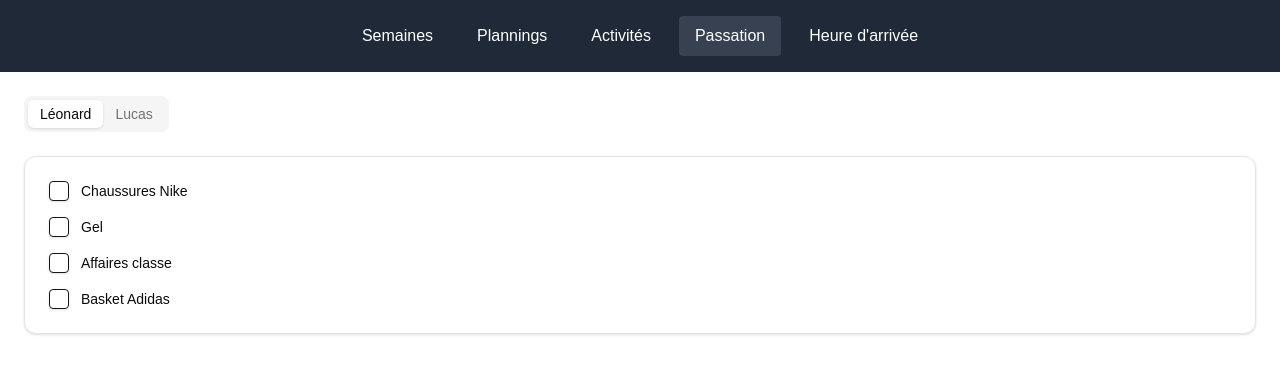
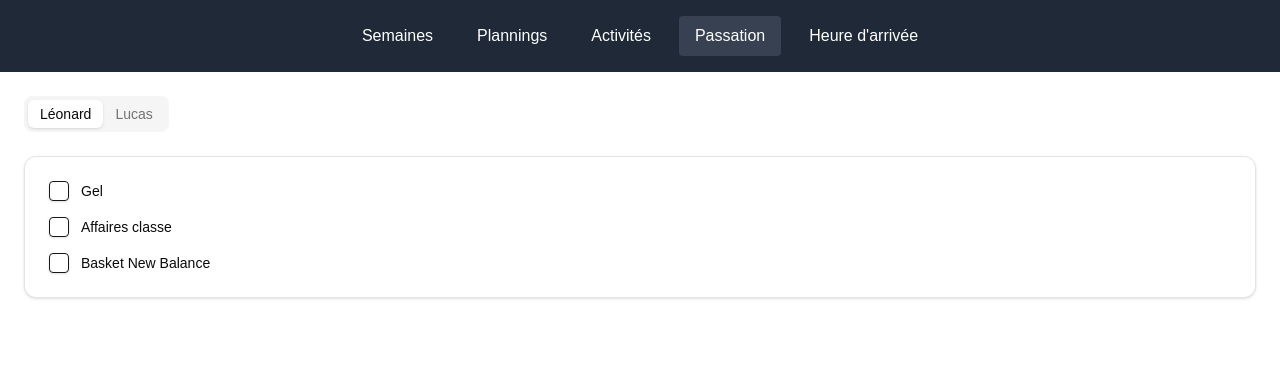
Before and after one commit to decuyperanthony/calendar-du-duck, a Next.js app: page /passation in a window 1280 px wide. Shown: the top 374 px of the page. Built offline with nearby package versions, Linux system fonts and the light colour scheme.

Commit message:
fix: update passation items for each child (#6)
- Leonard: gel, class items, new balance sneakers
- Lucas: nike shoes, class items
- Remove unused translations (basket-adidas, football-gear)

```diff
--- a/app/passation/page.tsx
+++ b/app/passation/page.tsx
@@ -9,17 +9,14 @@ const Page = () => {
   const t = useScoped18n("passation");
 
   const leonardItems = [
-    t("items.nike-shoes"),
     t("items.gel"),
     t("items.class-items"),
-    t("items.basket-adidas"),
+    t("items.new-balance"),
   ];
 
   const lucasItems = [
     t("items.nike-shoes"),
-    t("items.gel"),
     t("items.class-items"),
-    t("items.football-gear"),
   ];
 
   const tabs = [
--- a/translations/fr.json
+++ b/translations/fr.json
@@ -46,8 +46,7 @@
       "nike-shoes": "Chaussures Nike",
       "gel": "Gel",
       "class-items": "Affaires classe",
-      "basket-adidas": "Basket Adidas",
-      "football-gear": "Affaire foot"
+      "new-balance": "Basket New Balance"
     }
   },
   "activities": {
```
